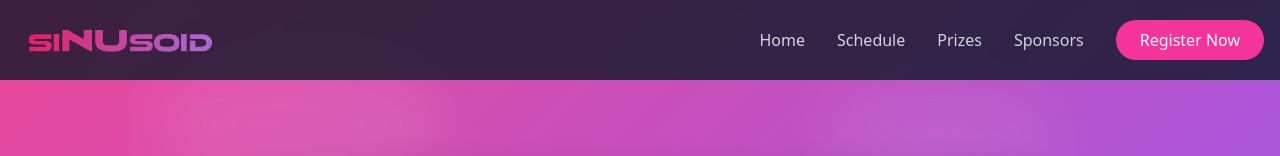
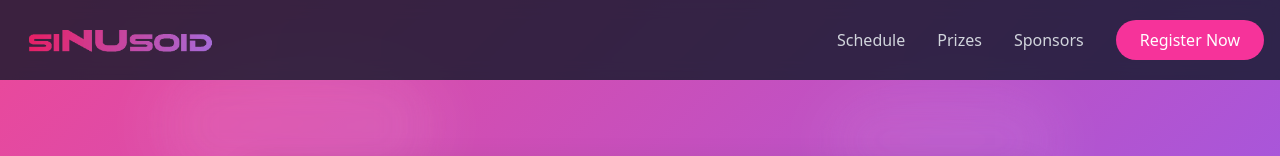
Before and after one commit to thelegendaryarticuno/hackathon, a React (Vite) app: page / in a window 1280 px wide. Shown: the top 156 px of the page. Built offline with nearby package versions, Linux system fonts and the light colour scheme.

Commit message:
removed home navlink

```diff
--- a/src/components/Navbar.jsx
+++ b/src/components/Navbar.jsx
@@ -7,7 +7,6 @@ const Navbar = () => {
     const navigate = useNavigate();
 
     const navItems = [
-        { name: 'Home', href: '#' },
         { name: 'Schedule', href: '#schedule' },
         { name: 'Prizes', href: '#prizes' },
         { name: 'Sponsors', href: '#sponsors' }
```
